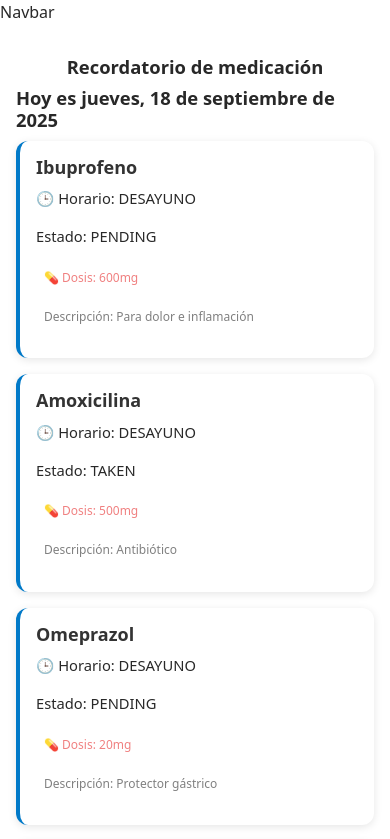
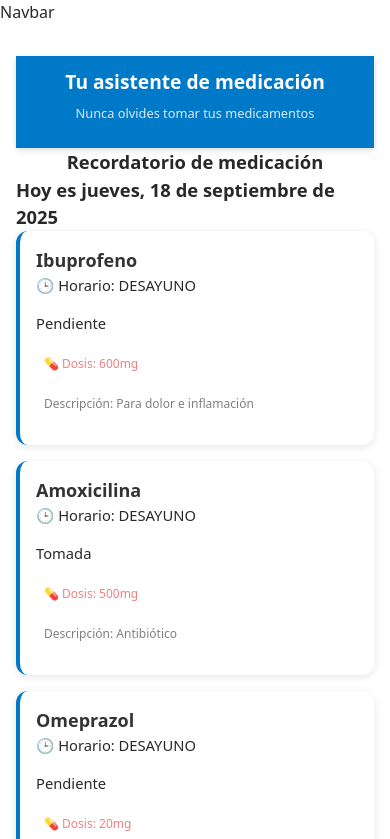
Before and after one commit to Sanitas-Hackaton-somosF5/Recuerda-me-frontend, a React (Vite) app: page /today in a window 390 px wide. Shown: the top 839 px of the page. Built offline with nearby package versions, Linux system fonts and the light colour scheme; data requests are answered from the project's data file.

Commit message:
ADD Header.jsx + css - Header in blue + responsive structre #5

```diff
--- /dev/null
+++ b/src/components/Header.jsx
@@ -0,0 +1,13 @@
+import React from "react";
+import styles from "./Header.module.css"; // importas el CSS module
+
+const Header = () => {
+  return (
+    <header className={styles.header}>
+      <h1 className={styles["header-title"]}>Tu asistente de medicación</h1>
+      <p className={styles["header-subtitle"]}>Nunca olvides tomar tus medicamentos</p>
+    </header>
+  );
+};
+
+export default Header;
--- /dev/null
+++ b/src/components/Header.module.css
@@ -0,0 +1,58 @@
+.header {
+  position: sticky;
+  top: 0;
+  z-index: 40;
+  background-color: rgb(0, 121, 200);
+  color: white;
+  text-align: center;
+  padding: 20px 15px;
+  box-shadow: 0 2px 6px rgba(0, 0, 0, 0.15);
+
+   width: 100%;
+}
+
+/* Título y subtítulo */
+.header-title {
+  font-size: 1.8rem;
+  font-weight: bold;
+  margin-bottom: 6px;
+}
+
+.header-subtitle {
+  font-size: 1rem;
+  color: rgba(255, 255, 255, 0.85);
+}
+
+/* ======================
+   Responsive
+   ====================== */
+
+/* Tablets (≤ 768px) */
+@media (max-width: 768px) {
+  .header {
+    padding: 16px 12px;
+  }
+
+  .header-title {
+    font-size: 1.5rem;
+  }
+
+  .header-subtitle {
+    font-size: 0.9rem;
+  }
+}
+
+/* Móviles (≤ 480px) */
+@media (max-width: 480px) {
+  .header {
+    padding: 12px 10px;
+  }
+
+  .header-title {
+    font-size: 1.2rem;
+  }
+
+  .header-subtitle {
+    font-size: 0.8rem;
+  }
+}
--- a/src/components/IntakeCard.jsx
+++ b/src/components/IntakeCard.jsx
@@ -1,5 +1,12 @@
 import React from "react";
 import styles from "./IntakeCard.module.css";
+
+
+const statusMap = {
+  PENDING: "Pendiente",
+  TAKEN: "Tomada",
+  MISSED: "Perdida"
+};
 
 const IntakeCard = ({ name, description, dosage, status, slot }) => {
     return (
@@ -10,7 +17,7 @@ const IntakeCard = ({ name, description, dosage, status, slot }) => {
             <div className={styles["intake-body"]}>
 
                 <p className={styles["intake-slot"]}>🕒 Horario: {slot}</p>
-                <p className={styles["intake-status"]}>Estado: {status}</p>
+                <p className={styles["intake-status"]}>{statusMap[status] || status}</p>
                 <p className={styles["intake-dosage"]}>💊 Dosis: {dosage}</p>
 
 
--- a/src/index.css
+++ b/src/index.css
@@ -50,7 +50,7 @@ body {
   Fuente consistente, color, margen y altura de línea para elementos de texto
   ======================== */
 
-h1,
+/*h1*/,
 h2,
 h3,
 h4 {
--- a/src/pages/Today.jsx
+++ b/src/pages/Today.jsx
@@ -2,6 +2,7 @@ import React, { useEffect, useState } from 'react'
 import IntakeCard from '../components/IntakeCard'
 import TodayTimeStamp from '../components/TodayTimeStamp'
 import styles from './Today.module.css'
+import Header from '../components/Header'
 
 
 const Today = () => {
@@ -17,6 +18,7 @@ const Today = () => {
 
     return (
         <div className={styles["today-container"]}>
+            <Header />
             <h2>Recordatorio de medicación</h2>
             <TodayTimeStamp />
 
```
